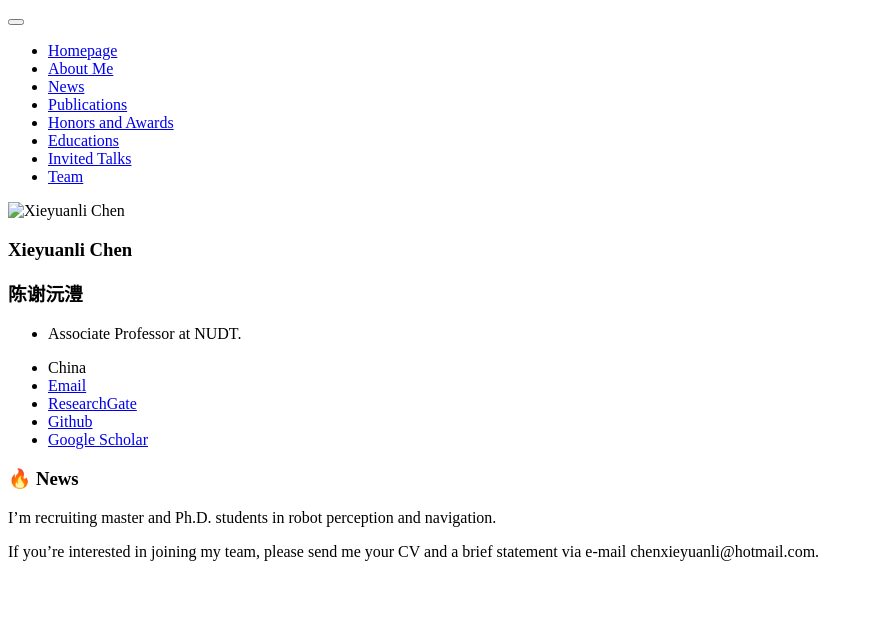
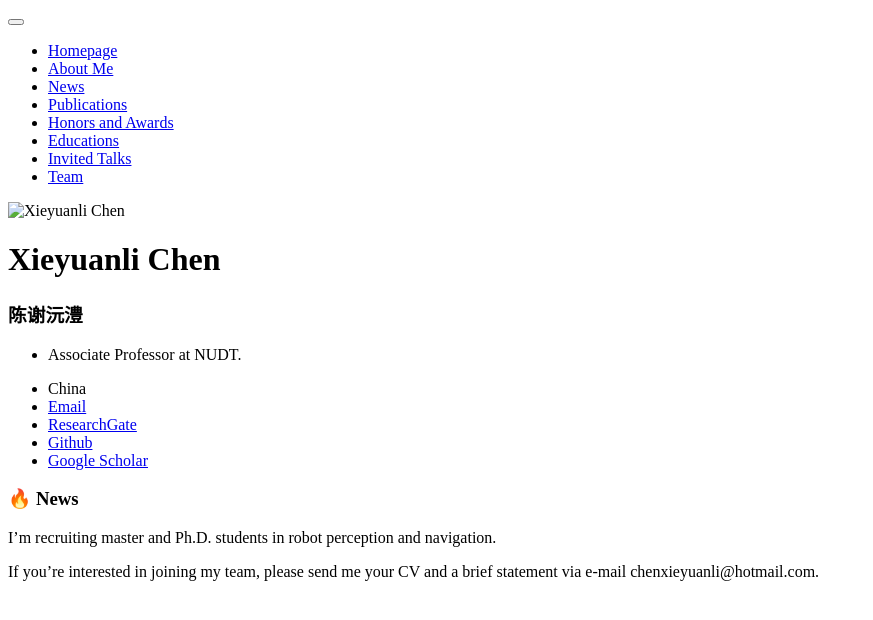
Before and after one commit to shenyehui/my-home, a Jekyll site: the page built from _pages/includes/news.md, in a window 1280 px wide. Shown: the top 620 px of the page, without its empty margins (0-873 px from the left). Built offline with Jekyll 4.4.1, drawn with Linux system fonts in a browser that asks for light colours; our own code applies the rules of GitHub Pages for plain Markdown files.

Commit message:
Update author-profile.html

```diff
--- a/_includes/author-profile.html
+++ b/_includes/author-profile.html
@@ -13,7 +13,7 @@
     {% if author.bio %}<p class="author__bio">{{ author.bio }}</p>{% endif %}
   </div-->
   <div class="author__content">
-    <h3 class="author__name">{{ author.name }}</h3>
+    <h1 class="author__name">{{ author.name }}</h1>
   </div>
   <div class="author__content">
     <h3 class="author__bio">{{ author.bio }}</h3>
```
